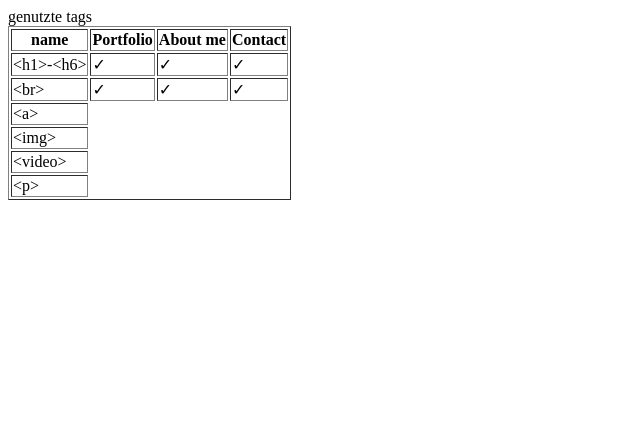
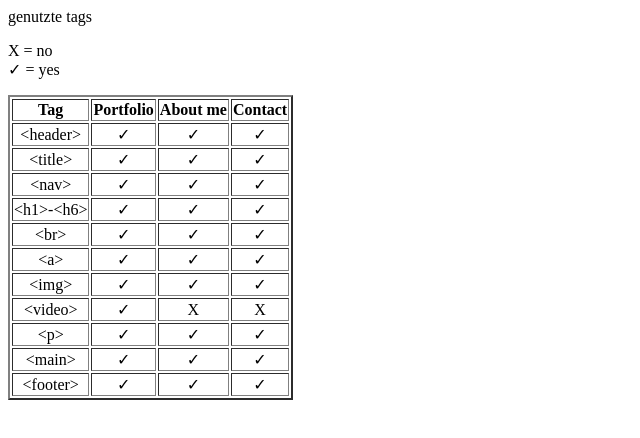
Before and after one commit to sailerco/GIS_MIB2, a plain HTML site: page Aufgabe_2/tags_used.html in a window 1280 px wide. Shown: the whole page, without its empty margins (0-640 px from the left). Drawn offline with Linux system fonts and the light colour scheme.

Commit message:
Portfolio

```diff
--- a/Aufgabe_2/tags_used.html
+++ b/Aufgabe_2/tags_used.html
@@ -2,47 +2,85 @@
 <html>
 
     <head>
-
+        <meta charset="utf-8">
         <tilte>genutzte tags</tilte>
     </head>
+
     <body>
-        <table border="1">
+        <p>X = no<br>
+            &#10003; = yes</p>
+        <table border="2">
             <tr>
-                <th>name</th>
+                <th>Tag</th>
                 <th>Portfolio</th>
                 <th>About me</th>
                 <th>Contact </th>
             </tr>
-            <tr>
+            <tr align="center">
+                <td>&lt;header&gt;</td>
+                <td>&#10003;</td>
+                <td>&#10003;</td>
+                <td>&#10003;</td>
+            </tr>
+            <tr align="center">
+                <td>&lt;title&gt;</td>
+                <td>&#10003;</td>
+                <td>&#10003;</td>
+                <td>&#10003;</td>
+            </tr>
+            <tr align="center">
+                <td>&lt;nav&gt;</td>
+                <td>&#10003;</td>
+                <td>&#10003;</td>
+                <td>&#10003;</td>
+            </tr>
+            <tr align="center">
                 <td>&lt;h1&gt;-&lt;h6&gt;</td>
                 <td>&#10003;</td>
                 <td>&#10003;</td>
                 <td>&#10003;</td>
             </tr>
-            <tr> <center>
+            <tr align="center">
                 <td>&lt;br&gt;</td>
                 <td>&#10003; </td>
                 <td>&#10003; </td>
                 <td>&#10003; </td>
-                </center>
             </tr>
-            <tr>
+            <tr align="center">
                 <td> &lt;a&gt; </td>
+                <td>&#10003; </td>
+                <td>&#10003; </td>
+                <td>&#10003; </td>
             </tr>
-            <tr>
-                <td>
-                    &lt;img&gt;
-                </td>
+            <tr align="center">
+                <td> &lt;img&gt; </td>
+                <td>&#10003; </td>
+                <td>&#10003; </td>
+                <td>&#10003; </td>
             </tr>
-            <tr>
-                <td>
-                    &lt;video&gt;
-                </td>
+            <tr align="center">
+                <td> &lt;video&gt; </td>
+                <td>&#10003; </td>
+                <td>X </td>
+                <td>X </td>
             </tr>
-            <tr>
-                <td>
-                    &lt;p&gt;
-                </td>
+            <tr align="center">
+                <td>&lt;p&gt; </td>
+                <td>&#10003; </td>
+                <td>&#10003; </td>
+                <td>&#10003; </td>
+            </tr>
+            <tr align="center">
+                <td>&lt;main&gt;</td>
+                <td>&#10003;</td>
+                <td>&#10003;</td>
+                <td>&#10003;</td>
+            </tr>
+            <tr align="center">
+                <td>&lt;footer&gt;</td>
+                <td>&#10003;</td>
+                <td>&#10003;</td>
+                <td>&#10003;</td>
             </tr>
         </table>
     </body>
```
Also changed, not shown: Aufgabe_2/Portfolio.html (+2 -1 lines), Aufgabe_2/contact.html (+1 -1 lines).
